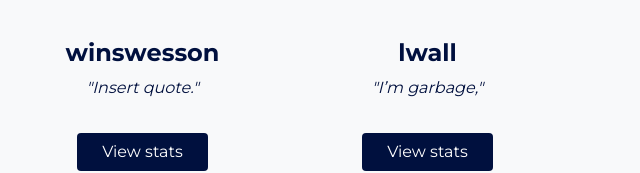
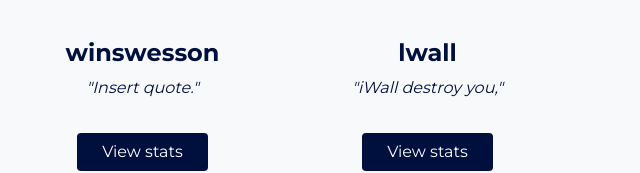
Before and after one commit to lauramwall/Komono-Gaming, a website: page index.html in a window 1280 px wide. Shown: the part 874-1047 px from the top of the page, 640-1280 px from the left. Drawn offline with Linux system fonts and the light colour scheme.

Commit message:
Update index.html

```diff
--- a/index.html
+++ b/index.html
@@ -177,7 +177,7 @@
                 <img src="img/pc.png" style="width:70px;" alt="PC Player">
               </div>
               <h4>lwall</h4>
-              <p class="sub mb-0" style="padding-bottom:10%;"><i>"I&#8217;m garbage,"</i></p>
+              <p class="sub mb-0" style="padding-bottom:10%;"><i>"iWall destroy you,"</i></p>
               <p class="lead mb-0" style="padding-top:7px;"><button type="button" class="btn"><a href="#" style="color:#FFF;">&nbsp;&nbsp;&nbsp;View stats&nbsp;&nbsp;&nbsp;</a></button></p>
             </div>
           </div>
```
